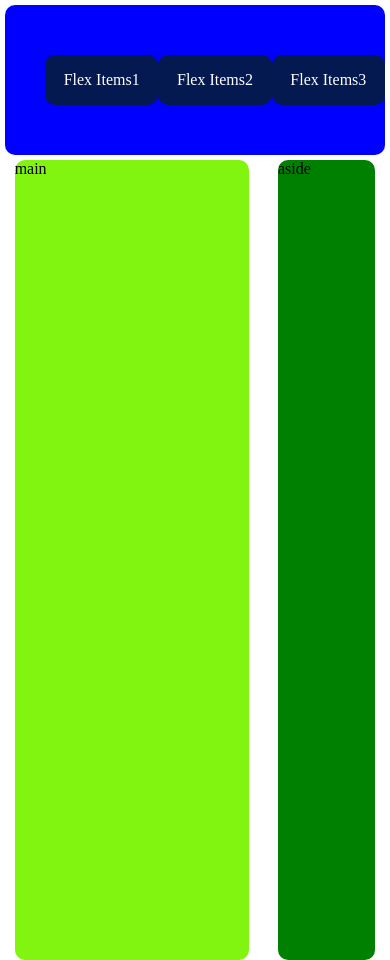
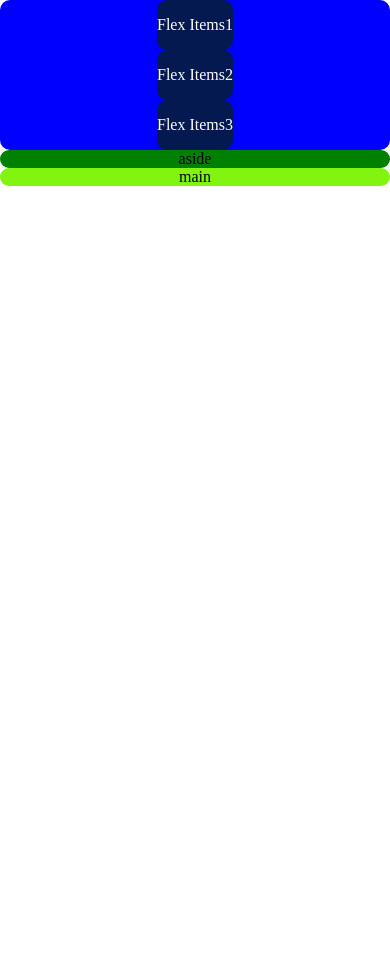
Before and after one commit to RAKOTOSOLOFO/exo_flexible, a plain HTML site: page index.html in a window 390 px wide. After the commit the page ends 844 px from the top, so only its background shows below. Drawn offline with Linux system fonts and the light colour scheme.

Commit message:
fignolage

```diff
--- a/css/mobile.css
+++ b/css/mobile.css
@@ -1,30 +1,28 @@
 @media (max-width : 400px ){
+    * {
+        margin: 0;
+        padding: 0;
+    }
 
     nav {
-        margin: 5px;
+        display: flex;
         background-color: blue;
         border-radius: 10px;
-        flex-direction: column;
+        flex-direction:column;
+        justify-content: space-around;
     }
 
     ul {
-        display: flex;
-        justify-content:space-around;
-        align-items:stretch;
-        height:70px;
+        justify-content: space-around;;
         flex-direction:column;
     }
 
     li {
-        height: 50px;
         background-color:rgb(4, 25, 79);
         list-style: none;
         border-radius:10px;
-        width: 100%;
         display: flex;
-        align-items:center;
-        justify-content: center;
-        flex-direction: column;
+        justify-content: space-around;
     }
 
     a {
@@ -34,20 +32,24 @@
 
     section {
         display: flex;
-        justify-content: space-around;
-        height: 800px;
-        align-items: stretch;
+        flex-direction:column;
+
     }
 
     main {
         background-color: rgb(129, 244, 15);
-        width: 60%;
         border-radius: 10px;
+        order: 2;
+        text-align: center;
+        width: 100%;
+
     }
     aside {
         background-color: green;
-        width: 25%;
         border-radius: 10px;
+        order: 1;
+        text-align: center;
+        width: 100%;
     }
 
 
--- a/css/style.css
+++ b/css/style.css
@@ -1,10 +1,11 @@
 * {
 
     margin: 0;
+    padding: 0;
 }
 
 nav {
-    margin: 5px;
+
     background-color: blue;
     border-radius: 10px;
 }
@@ -13,7 +14,7 @@ ul {
     display: flex;
     justify-content:space-around;
     align-items:center;
-    height:150px;
+
 }
 
 li {
@@ -21,7 +22,7 @@ li {
     background-color:rgb(4, 25, 79);
     list-style: none;
     border-radius:10px;
-    width: 200px;
+
     display: flex;
     align-items: center;
     justify-content: center;
@@ -35,7 +36,7 @@ a {
 section {
     display: flex;
     justify-content: space-around;
-    height: 800px;
+
     align-items: stretch;
 }
 
--- a/index.html
+++ b/index.html
@@ -4,7 +4,7 @@
         <meta charset="utf-8">
         <title>FLEX CONTENAIR (PARENT)</title>
         <link rel="stylesheet" href="./css/style.css">
-        <link rel="stylesheet" media="screen and (max-width:400px)" href="./css/mobile.css" type="text.css" />
+        <link rel="stylesheet" media="screen and (max-width:400px)" href="./css/mobile.css" type="text/css" />
     </head>
 
     <body>
```
